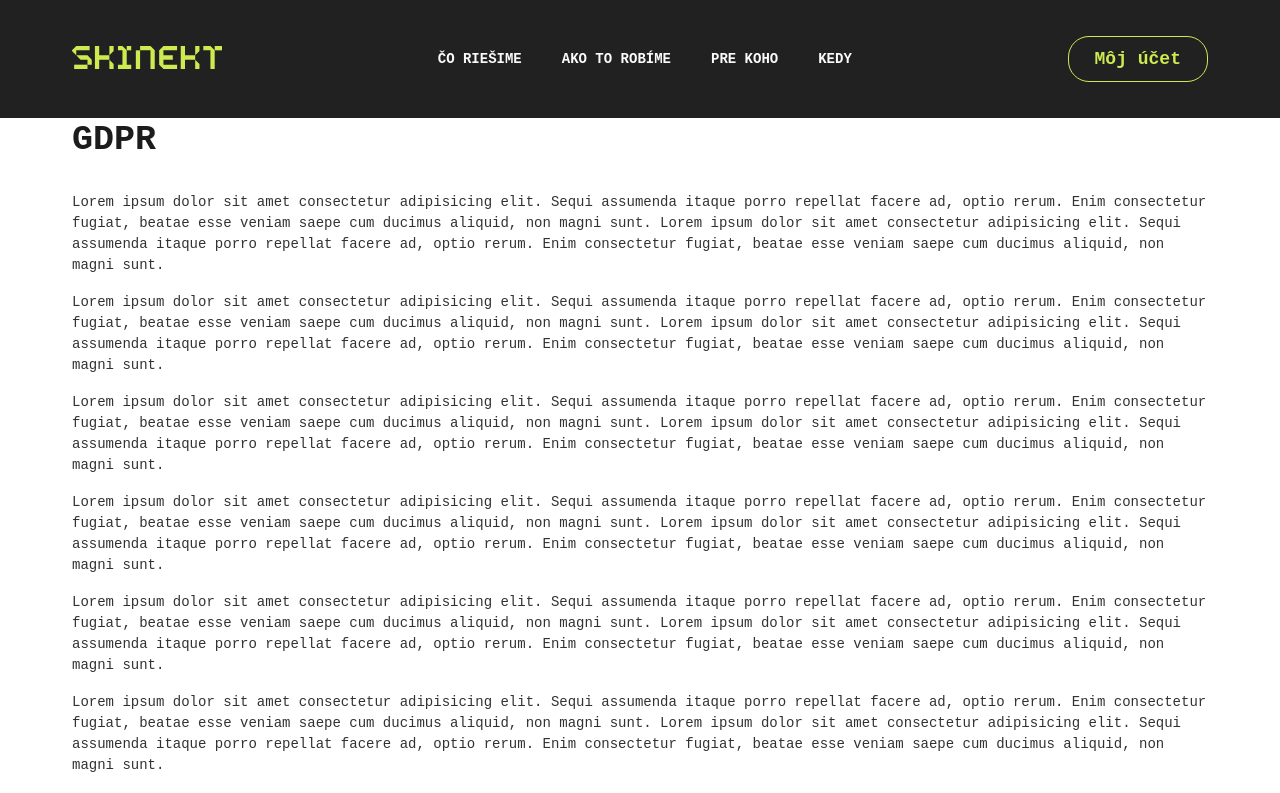
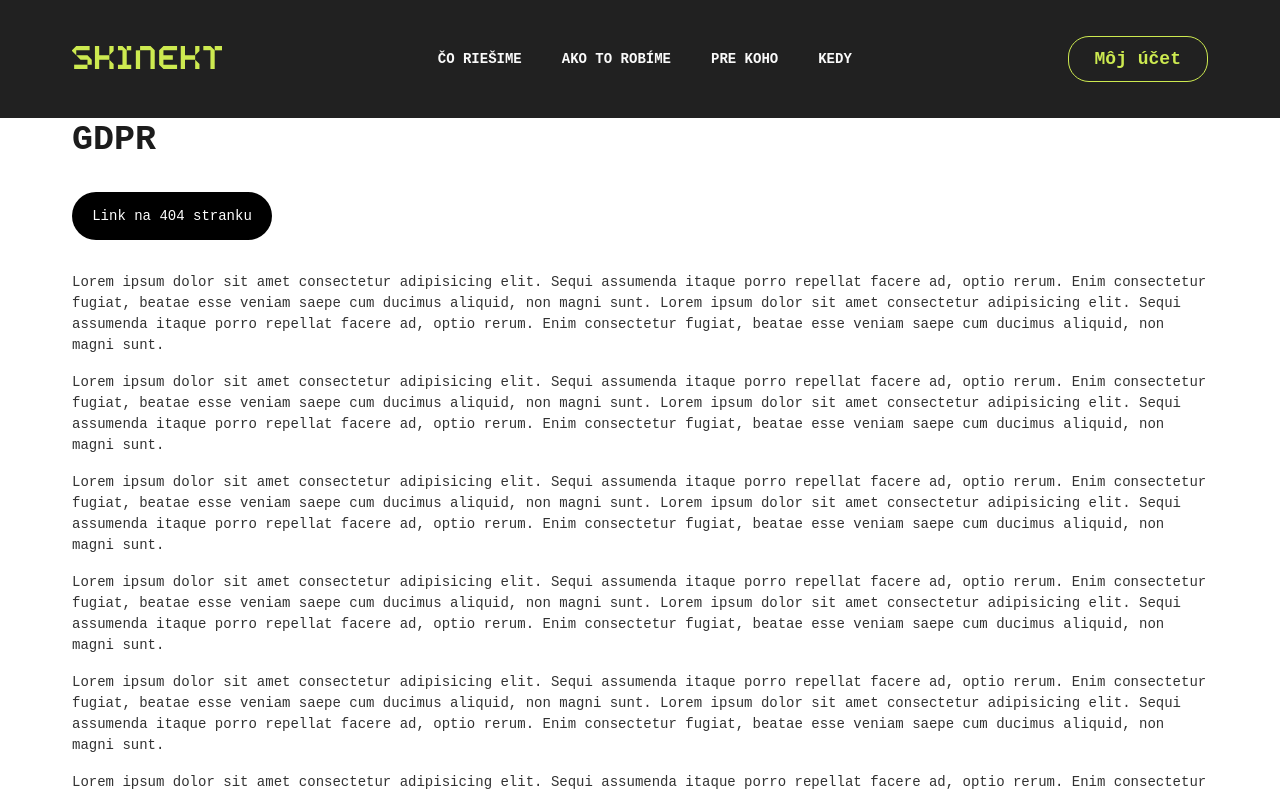
Before and after one commit to MichalTrubini/SPRAVIM_job2, a React (Create React App) app: page /gdpr in a window 1280 px wide. Shown: the top 793 px of the page. Built offline with nearby package versions, Linux system fonts and the light colour scheme; a web font is replaced by a local one.

Commit message:
link to 404 page

```diff
--- a/src/modules/header/hero.jsx
+++ b/src/modules/header/hero.jsx
@@ -41,7 +41,6 @@ const Hero = () => {
         <span className={styles.wordFix}>a textílie pre </span>lepšie pochopenie{" "}
         <span className={styles.wordFix}>našej fyziológie</span>
       </h1>
-      <Link to='/404'><p>Link test</p></Link>
       <p
         className={styles.link}
         onClick={() => {
--- a/src/modules/main/gdpr/privacyPolicy.jsx
+++ b/src/modules/main/gdpr/privacyPolicy.jsx
@@ -1,9 +1,10 @@
 import styles from './privacyPolicy.module.css'
-
+import { Link } from 'react-router-dom';
 const PrivacyPolicy = () => {
   return (
     <section className={styles.section}>
       <h2 className={styles.heading}>GDPR</h2>
+      <Link to='/404'><p style={{background: 'black', color: 'white', width: '200px', textAlign: 'center', padding: '1.6rem', borderRadius: '26px', marginBottom: '3.2rem'}}>Link na 404 stranku</p></Link>
       <p className={styles.text}>
         Lorem ipsum dolor sit amet consectetur adipisicing elit. Sequi assumenda itaque porro repellat facere ad, optio
         rerum. Enim consectetur fugiat, beatae esse veniam saepe cum ducimus aliquid, non magni sunt. Lorem ipsum dolor sit amet consectetur adipisicing elit. Sequi assumenda itaque porro repellat facere ad, optio
```
Also changed, not shown: src/modules/main/gdpr/privacyPolicy.module.css (line endings or trailing spaces).
